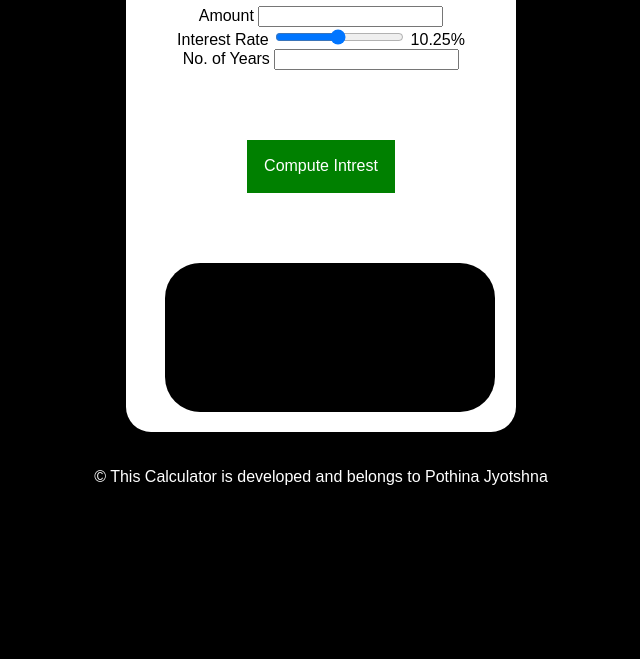
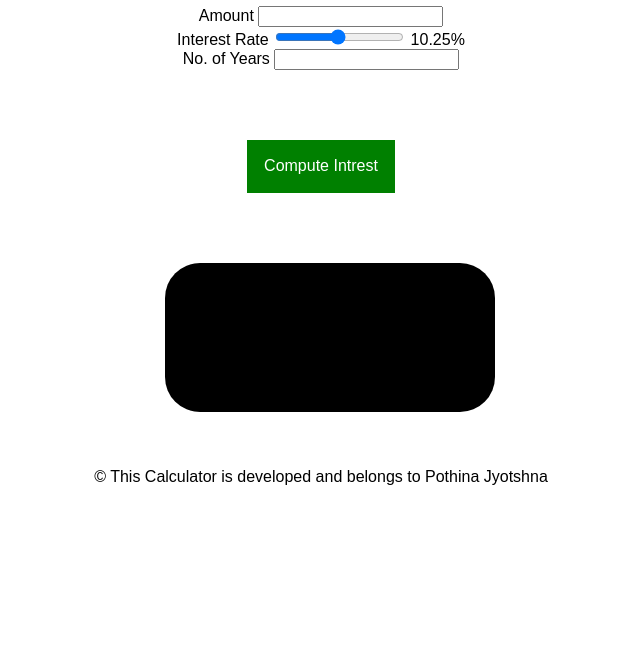
Before and after one commit to Jyotshna413/web_development, a plain HTML site: page index.html in a window 1280 px wide. Shown: the part 141-800 px from the top of the page, without its empty margins (319-959 px from the left). Drawn offline with Linux system fonts and the light colour scheme.

Commit message:
Update style.css

```diff
--- a/style.css
+++ b/style.css
@@ -1,6 +1,6 @@
-body {background-color:black;
+body {background-color:white;
     font-family:arial;
-    color:white;
+    color:black;
     align-content: center;
     font-size: 16px;
 }
```
